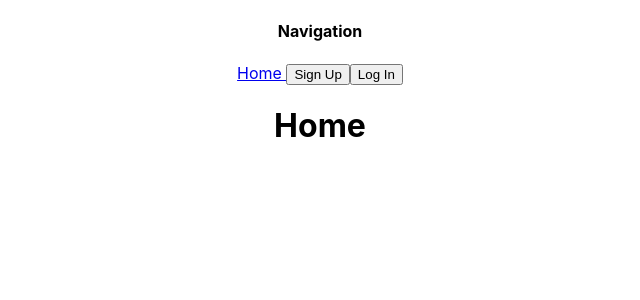
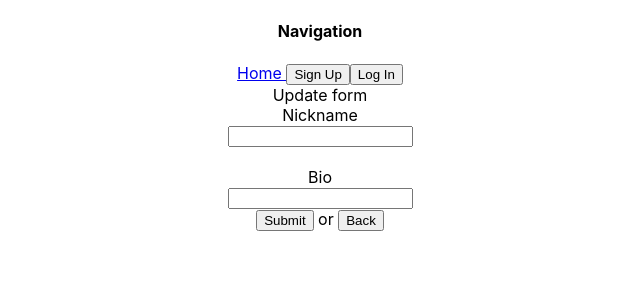
Before and after one commit to badihaki/phase-4-project, a React (Create React App) app in the folder client/: page /updateplayer in a window 1280 px wide. Shown: the top 300 px of the page, without its empty margins (320-960 px from the left). Built offline with nearby package versions, Linux system fonts and the light colour scheme; no server answers.

Commit message:
Player update form works from the frontend

```diff
--- a/client/src/App.js
+++ b/client/src/App.js
@@ -7,6 +7,7 @@ import NewPlayer from './Components/Player/NewPlayer';
 import LogIn from './Components/Player/LogIn';
 import { UserContext } from './Context/UserContext';
 import Profile from './Components/Player/Profile';
+import UpdatePlayerForm from './Components/Player/UpdatePlayerForm';
 
 function App() {
 
@@ -40,6 +41,9 @@ function App() {
           </Route>
           {/* test routes end here */}
 
+          <Route path={"/updateplayer"}>
+            <UpdatePlayerForm />
+          </Route>
           <Route path={"/profile"}>
             <Profile />
           </Route>
--- a/client/src/Components/Player/Profile.js
+++ b/client/src/Components/Player/Profile.js
@@ -37,6 +37,9 @@ function Profile(){
                 <br />
                 {user.bio}
             </div>
+            <br />
+            <br />
+            <Link to={"/updateplayer"}><button>Update Profile</button></Link>
         </div>
         )
     }
--- /dev/null
+++ b/client/src/Components/Player/UpdatePlayerForm.js
@@ -0,0 +1,81 @@
+import React, { useContext, useState } from "react";
+import { Link } from "react-router-dom";
+import { UserContext } from "../../Context/UserContext";
+
+function UpdatePlayerForm(){
+
+    const [ updateFormValues, setUpdateFormValues ] = useState({
+        "nickname": "",
+        "bio": "",
+        "id":""
+    })
+
+    const { user, setUser } = useContext(UserContext)
+
+    function handleFormInput(e){
+        const key = e.target.name;
+        const value = e.target.value;
+        const newFormData = {...updateFormValues}
+        newFormData[key] = value;
+        setUpdateFormValues(newFormData);
+    }
+
+    function handleSubmitClick(e){
+        e.preventDefault();
+        const userData = {...updateFormValues}
+        userData.id = user.id;
+        if(userData.bio === ""){
+            userData.bio = user.bio;
+        }
+        if(userData.nickname === ""){
+            userData.nickname = user.nickname;
+        }
+
+        requestUpdate(userData);
+        clearForm();
+    }
+
+    function requestUpdate(data){
+        fetch(`/users/${data.id}`,{
+            method: "PATCH",
+            headers: {
+            "Content-Type": "application/json"
+            },
+            body: JSON.stringify(data)
+        }).then(r => r.json() ).then(data=>{
+            setUser(data);
+        })
+    }
+
+    function clearForm(){
+        const obj = {
+            "nickname": "",
+            "bio": "",
+            "id": user.id
+        }
+        setUpdateFormValues(obj);
+    }
+
+
+    return(
+        <div>
+            Update form
+            <div>
+                <form onSubmit={handleSubmitClick}>
+                    Nickname
+                    <br />
+                    <input type={"text"} name={"nickname"} value={updateFormValues.nickname} onChange={handleFormInput} />
+                    <br />
+                    <br />
+                    Bio
+                    <br />
+                    <input type={"text"} name={"bio"} value={updateFormValues.bio} onChange={handleFormInput} />
+                    <br />
+                    <button type="Submit"> Submit </button> or <Link to={"/profile"}><button> Back </button></Link>
+                </form>
+            </div>
+        </div>
+    )
+}
+
+export default UpdatePlayerForm;
```
